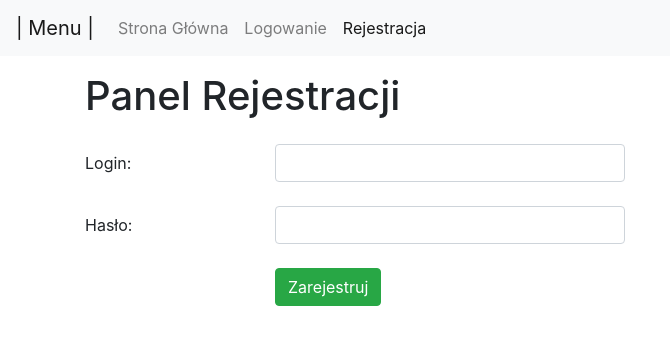
After one commit to Milasho/edytor-plikow-tekstowych-online, a Flask app: page /register in a window 1280 px wide. The commit adds this page. Shown: the top 345 px of the page, without its empty margins (0-670 px from the left). Run offline with Flask 3, Linux system fonts and the light colour scheme.

Commit message:
Credential updates

```diff
--- a/root/app.py
+++ b/root/app.py
@@ -26,7 +26,7 @@ app.config['DATABASE'] =  os.getenv("DB_PATH")    # Pobranie sciezki do bazy dan
 # __________________________________________________
 
 
-# ------- Routes -------
+# ------- Trasy (Routes) -------
 
 @app.route('/')
 def index():
@@ -64,6 +64,31 @@ def login():
             flash('Logowanie nie powiodło się, spróbuj ponownie.')
             return render_template('templates/login.html', active_navbar_part='login')
 
+@app.route('/register', methods=['GET', 'POST'])
+def register():
+    # Zabezpieczenie przed proba polaczenia sie przez wpisanie adresu
+    if check_if_logged() == True:
+        return redirect(url_for('index'))
+
+    if request.method == 'GET':
+        return render_template('templates/register.html', active_navbar_part='register')
+    else:
+        user_name = '' if 'user_name' not in request.form else request.form['user_name']
+        user_pass = '' if 'user_pass' not in request.form else request.form['user_pass']
+
+        # Utworzenie obiektu na podstawie danych wpisanych przez użytkownika
+        registration = UserPass(app, user_name, user_pass)
+        # Weryfikacja użytkownika
+        registration_record = registration.register_user()
+
+        if registration_record != None:
+            session['user'] = user_name
+            flash('Rejestracja powiodła się, witaj: {}!'.format(user_name))
+            return redirect(url_for('index'))
+        else:
+            flash('Rejestracja nie powiodła się, spróbuj ponownie.')
+            return render_template('templates/register.html', active_navbar_part='register')
+
 @app.route('/logout')
 def logout():
     if 'user' in session:  # Uzytkownik zalogowany w sesji
--- a/root/components/navbar/navbar.html
+++ b/root/components/navbar/navbar.html
@@ -16,6 +16,9 @@
                     <a class="nav-link {{ 'active' if active_navbar_part=='login' }}" {% if logged %}style="display: none;"{% endif %} href="{{ url_for('login') }}">Logowanie</a>
                 </li>
                 <li class="nav-item">
+                    <a class="nav-link {{ 'active' if active_navbar_part=='register' }}" {% if logged %}style="display: none;"{% endif %} href="{{ url_for('login') }}">Rejestracja</a>
+                </li>
+                <li class="nav-item">
                     <a class="nav-link {{ 'active' if active_navbar_part=='edytor' }}" {% if not logged %}style="display: none;"{% endif %} href="{{ url_for('logged_emulator') }}">Edytor</a>
                 </li>
                 <li class="nav-item" {% if not logged %}style="display: none;"{% endif %}>
--- a/root/components/templates/index.html
+++ b/root/components/templates/index.html
@@ -23,7 +23,7 @@ Edytor Plików Tekstowych Online
                 <a {% if logged %}style="display: none;"{% endif %} href="{{ url_for('login') }}" class="btn btn-info" style="width: 20%;">Zaloguj się</a>
             </div>
             <div class="mt-2">
-                <a {% if logged %}style="display: none;"{% endif %} href="{{ url_for('login') }}" class="btn btn-success" style="width: 20%;">Rejestracja</a>
+                <a {% if logged %}style="display: none;"{% endif %} href="{{ url_for('register') }}" class="btn btn-success" style="width: 20%;">Rejestracja</a>
             </div>
             <div class="mt-2">
                 <a {% if not logged %}style="display: none;"{% endif %} href="{{ url_for('index') }}" class="btn btn-success" style="width: 20%;">Otwórz Edytor</a>
--- /dev/null
+++ b/root/components/templates/register.html
@@ -0,0 +1,36 @@
+<!-- Dziedziczenia stron -->
+{% extends "templates/base.html" %}
+
+<!-- Wypelnienie tytulu-->
+{% block title %}
+Rejestracja w edytorze
+{% endblock %}
+
+{% block content %}
+<div class="container">
+    <form method="POST" action={{url_for('register')}}>
+        <div class="row mt-3">
+            <div class="col-6 h1">Panel Rejestracji</div>
+        </div>
+
+        <div class="row mt-3">
+            <div class="col-2 col-form-label"><label for="user_name">Login:</label></div>
+            <div class="col-4">
+                <input type="text" id="user_name" name="user_name" class="form-control">
+            </div>
+        </div>
+
+        <div class="row mt-3">
+            <div class="col-2 col-form-label"><label for="user_pass">Hasło:</label></div>
+            <div class="col-4">
+                <input type="password" id="user_pass" name="user_pass" class="form-control">
+            </div>
+        </div>
+
+        <div class="row mt-3">
+            <div class="col-2"></div>
+            <div class="col-4"><input type="submit" value="Zarejestruj" class="btn btn-success"></div>
+        </div>
+    </form>
+</div>
+{% endblock %}
--- a/root/modules/session_manager.py
+++ b/root/modules/session_manager.py
@@ -47,7 +47,7 @@ class UserPass:
       random_user = ''.join(random.choice(string.ascii_lowercase)for i in range(3))
       self.usernamename = random_user
 
-      password_characters = string.ascii_letters #+ string.digits + string.punctuation
+      password_characters = string.ascii_letters # + string.digits + string.punctuation
       random_password = ''.join(random.choice(password_characters)for i in range(3))
       self.password = random_password
 
```
